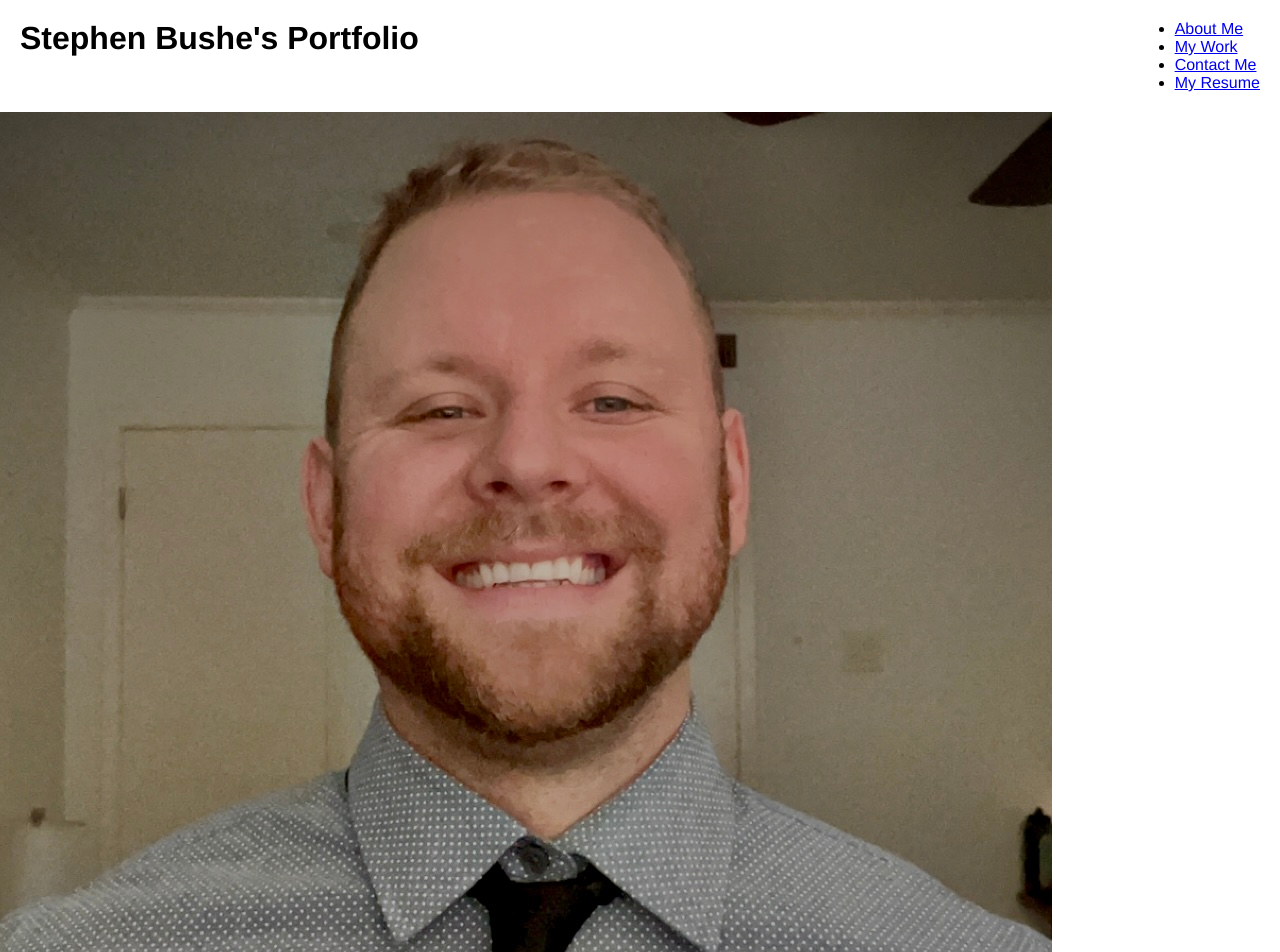
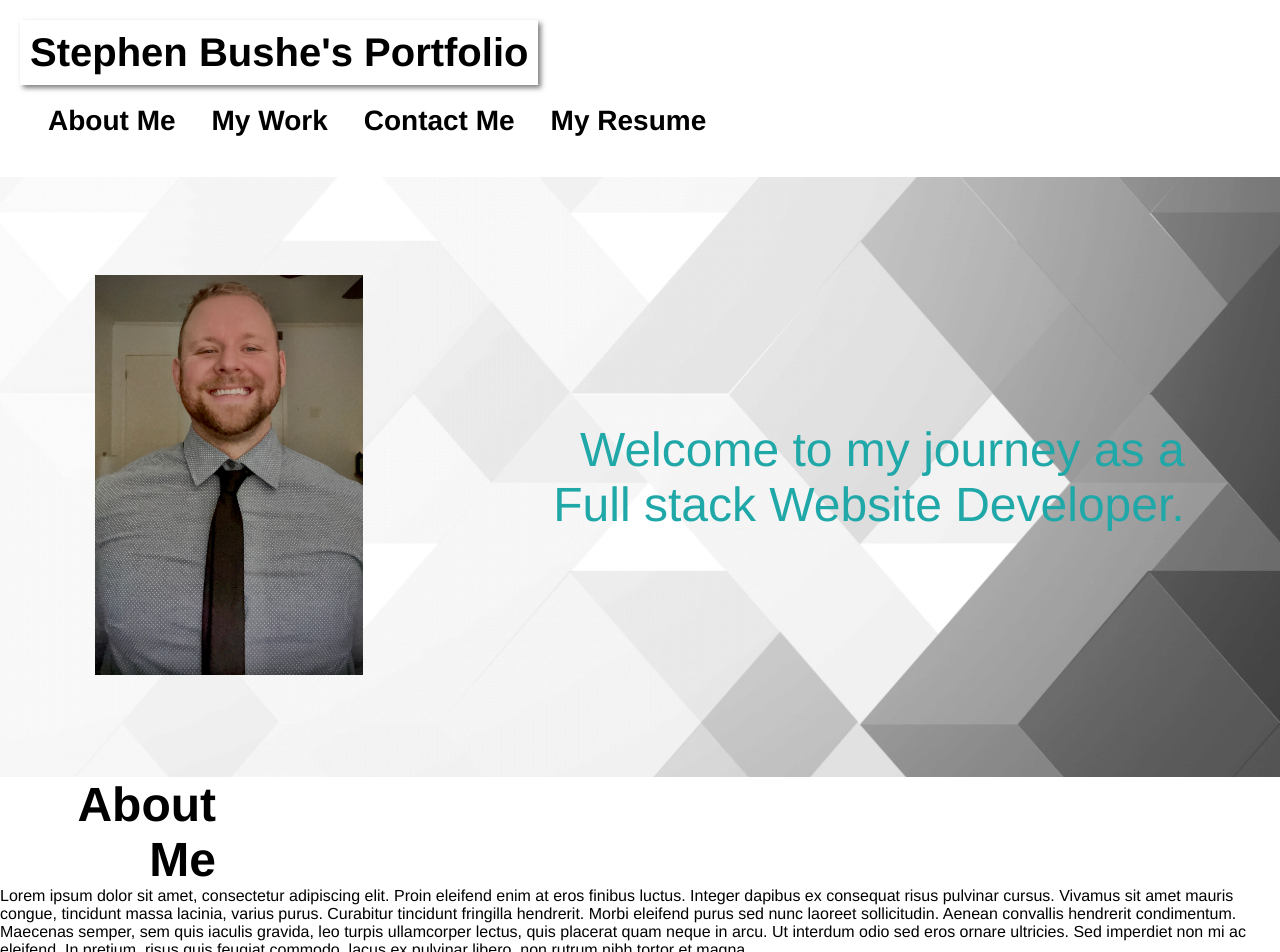
Before and after one commit to Sbushe/My-Portfolio-Challenge02, a plain HTML site: page index.html in a window 1280 px wide. Shown: the top 952 px of the page. Drawn offline with Linux system fonts and the light colour scheme.

Commit message:
added a hero in header section, along with profile image, & more styling

```diff
--- a/assets/css/style.css
+++ b/assets/css/style.css
@@ -20,3 +20,91 @@ header {
     flex-wrap: wrap;
     padding: 20px;
 }
+
+header div {
+    box-shadow: 3px 3px 5px rgba(0,0,0,0.5);
+}
+
+header h1 {
+    color: var(--pop);
+    font-size: 40px;
+    font-weight: bold;
+    background-color: var(--secondary);
+    padding: 10px;
+    border: 5px solid var(--pop);
+}
+
+header a {
+    text-decoration: none;
+    color: var(--secondary);
+}
+
+header nav ul {
+    display: flex;
+    flex-wrap: wrap;
+    justify-content: center;
+    list-style: none;
+}
+
+header nav {
+    margin: 20px;
+}
+
+header nav ul li a {
+    padding: 8px;
+    font-size: 28px;
+    margin: 20px 20px 0 0;
+    font-weight: bold;
+}
+
+header nav ul li a:hover {
+    background: var(--pop);
+    color: var(--primary);
+    border-radius: 15px;
+}
+
+/* header styling end */
+
+
+/* hero styling start */
+.hero {
+    background-image: url("../images/5651978.jpg");
+    height: 600px;
+    background-size:cover;
+    background-position: center;
+    display: flex;
+    align-items: center;
+    justify-content: space-around;
+}
+
+.hero img {
+    height: 400px;
+}
+
+.hero .quote {
+    font-size: 35px;
+    display: flex;
+    justify-content: end;
+    text-align: right;
+    color: lightgray;
+}
+
+.hero .quote #quote-text {
+    font-size: 48px;
+    color: #20a8a8;
+}
+/* hero styling end */
+
+/* utility class styling start */
+.title {
+    border-right: 5px solid var(--pop);
+    min-height: 100%;
+    text-align: right;
+    padding-right: 40px;
+    min-width: 20%;
+    max-width: 20%;
+}
+
+.title h2 {
+    font-size: 48px;
+}
```
